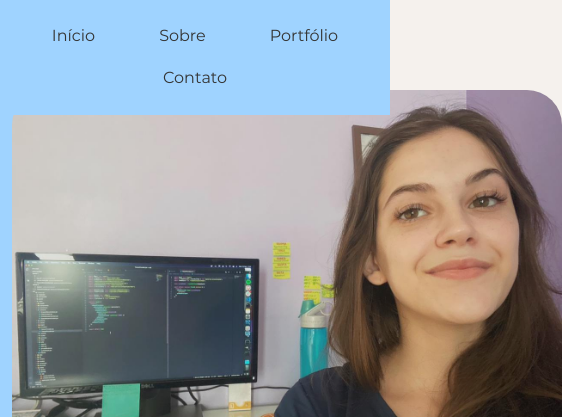
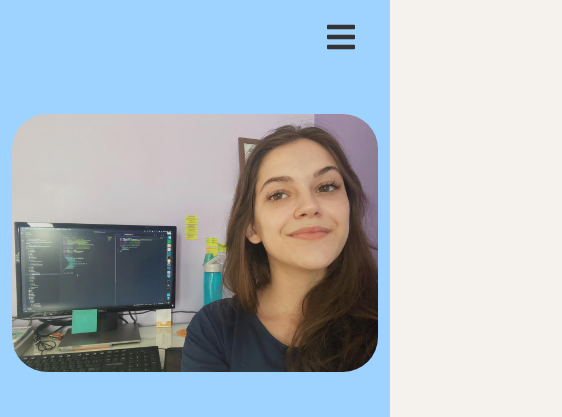
Before and after one commit to letyrsl/ccuffs-site, a plain HTML site: page index.html in a window 390 px wide. Shown: the top 417 px of the page, 562 px wide, since content can reach past the window. Drawn offline with nearby package versions, Linux system fonts and the light colour scheme.

Commit message:
Ajustes responsividade do menu e banner

```diff
--- a/index.html
+++ b/index.html
@@ -16,42 +16,51 @@
 	</head>
   <body>
     <header>
-			<div class="container">
-				<ul class="nav fixed-top justify-content-center py-3">
+			<nav class="navbar fixed-top navbar-expand-lg py-3">
+				<div class="container-fluid justify-content-end">
+					<button class="navbar-toggler" type="button" data-bs-toggle="collapse" data-bs-target="#navbarMenu" aria-controls="navbarMenu" aria-expanded="false" aria-label="Toggle navigation">
+						<span class="navbar-toggler-icon">
+							<i class="fas fa-bars icon-menu"></i>
+						</span>
+					</button>
+					<div class="collapse navbar-collapse justify-content-center" id="navbarMenu">
+						<ul class="navbar-nav">
 							<li class="nav-item mx-3">
-						<a class="nav-link" href="#inicio">
+								<a class="nav-link text-center" href="#inicio">
 									<span>Início</span>
 								</a>
 							</li>
 							<li class="nav-item mx-3">
-						<a class="nav-link" href="#sobre">
+								<a class="nav-link text-center" href="#sobre">
 									<span>Sobre</span>
 								</a>
 							</li>
 							<li class="nav-item mx-3">
-						<a class="nav-link" href="#portfolio">
+								<a class="nav-link text-center" href="#portfolio">
 									<span>Portfólio</span>
 								</a>
 							</li>
 							<li class="nav-item mx-3">
-						<a class="nav-link" href="#contato">
+								<a class="nav-link text-center" href="#contato">
 									<span>Contato</span>
 								</a>
 							</li>
 						</ul>
 					</div>
+				</div>
+			</nav>
 		</header>
 		<main>
 			<section id="inicio">
 				<div class="banner d-flex align-items-center pb-5">
 					<div class="container">
 						<div class="row align-items-center justify-content-center">
-							<div class="col-sm-12 col-lg-5">
+							<div class="col-sm-12 col-lg-5 py-4">
 								<div class="profile-img">
-									<img src="imgs/profile.png"/>
+									<img class="w-100" src="imgs/profile.png"/>
 								</div>
 							</div>
-							<div class="col-sm-12 col-lg-5">
+							<div class="col-sm-12 col-lg-5 py-4">
 								<div class="apresentation text-center">
 									<span class="subheading">Olá! Me chamo </span>
 									<h1>Letícia da Rosa</h1>
@@ -63,7 +72,7 @@
 				</section>
 				<section id="sobre">
 					<div class="container py-5">
-						<div class="row">
+						<div class="row py-5">
 							<div class="col-sm-12 col-md-5">
 								<div class="personal-profile mb-5">
 									<h3 class="title-purple pb-4">Perfil Pessoal</h3>
--- a/style.css
+++ b/style.css
@@ -43,8 +43,17 @@ ul {
 /************************************/
 /************** HEADER **************/
 /************************************/
-header .nav {
+header .navbar {
 	background-color: var(--blue);
+}
+
+header .navbar-toggler {
+	box-shadow: none !important;
+	font-size: 2rem;
+}
+
+header .navbar-toggler .icon-menu {
+	color: var(--grey);
 }
 
 header .nav-link {
```
Lines whose indentation alone changed are shown as unchanged.
